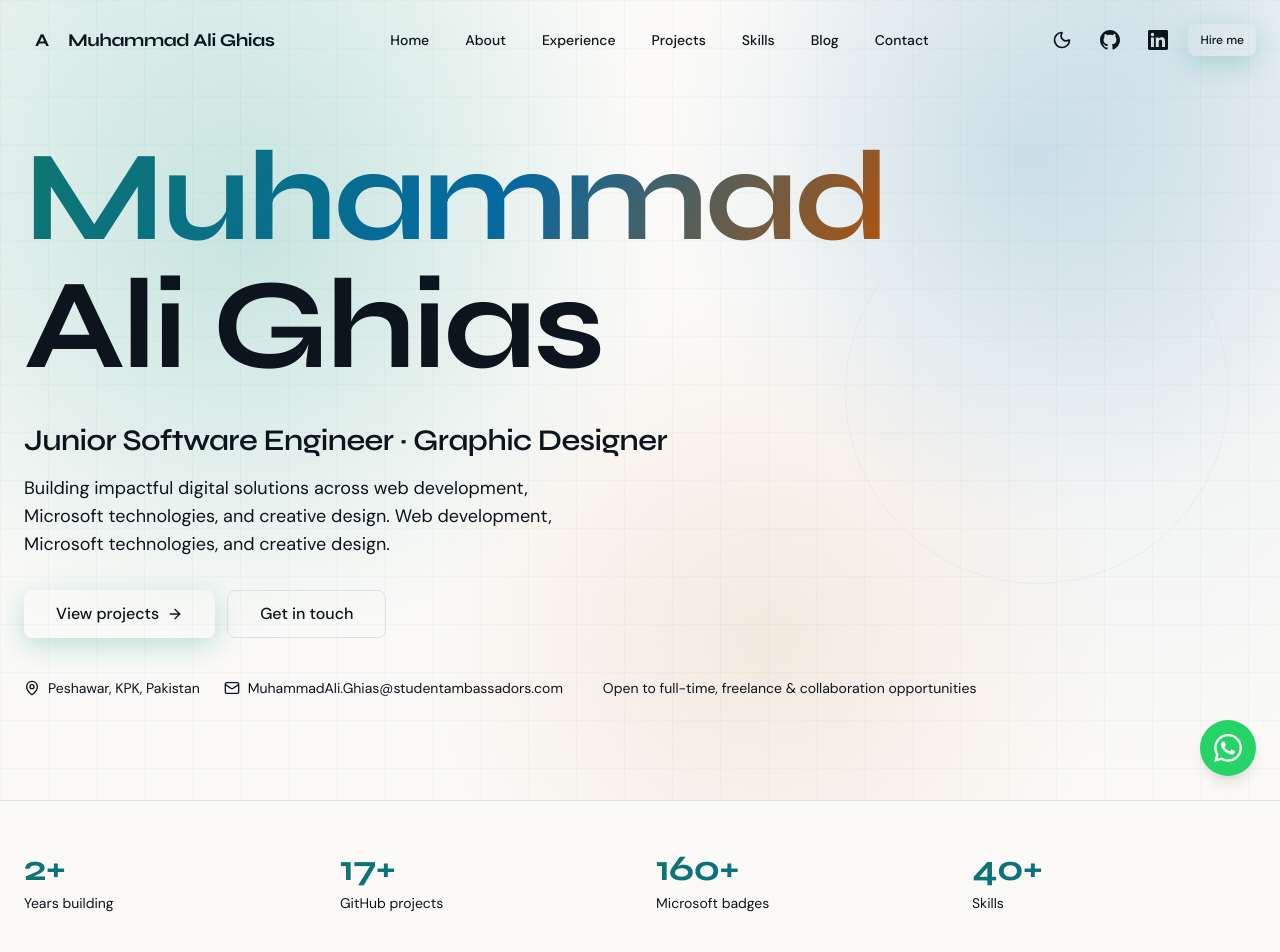
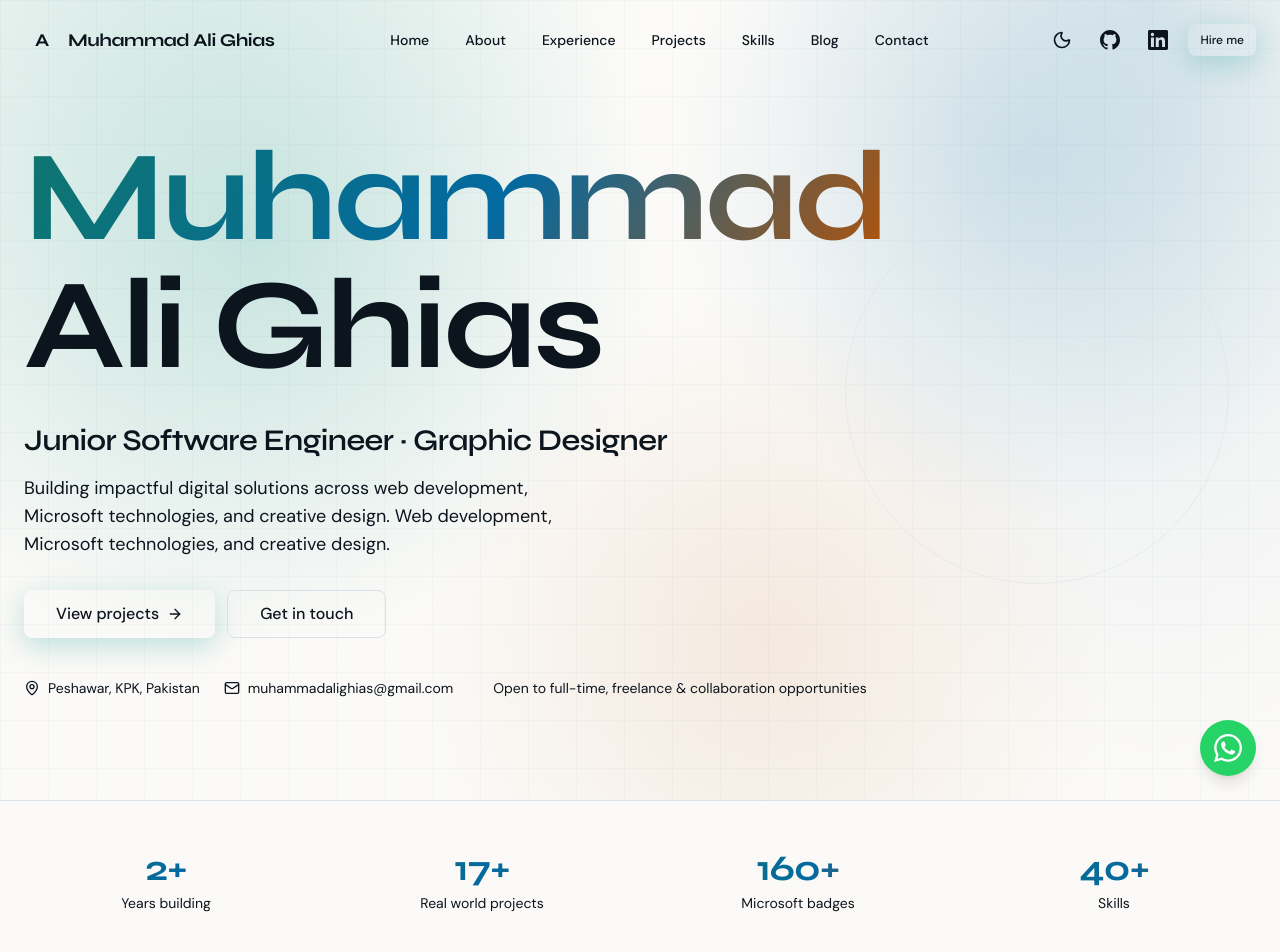
Before and after one commit to ali-ghiax/muhammad-ali-ghias-portfolio, a Next.js app: page / in a window 1280 px wide. Shown: the top 952 px of the page. Built offline with nearby package versions, Linux system fonts and the light colour scheme.

Commit message:
Update contact email and center homepage stats.
Use muhammadalighias@gmail.com and label shipped work as real world projects.

```diff
--- a/src/app/page.tsx
+++ b/src/app/page.tsx
@@ -128,7 +128,7 @@ export default function Home() {
         <div className="max-w-7xl mx-auto px-6 grid grid-cols-2 md:grid-cols-4 gap-8">
           {[
             { value: personalInfo.stats.yearsExperience, label: "Years building" },
-            { value: personalInfo.stats.projectsCompleted, label: "GitHub projects" },
+            { value: personalInfo.stats.projectsCompleted, label: "Real world projects" },
             { value: personalInfo.stats.systemsShipped, label: "Microsoft badges" },
             { value: personalInfo.stats.technologies, label: "Skills" },
           ].map((stat, index) => (
@@ -138,6 +138,7 @@ export default function Home() {
               whileInView={{ opacity: 1, y: 0 }}
               viewport={{ once: true }}
               transition={{ delay: index * 0.08 }}
+              className="text-center"
             >
               <div className="text-3xl md:text-4xl font-display font-bold text-gradient mb-1">
                 {stat.value}+
--- a/src/data/portfolio.ts
+++ b/src/data/portfolio.ts
@@ -4,7 +4,7 @@ export const personalInfo = {
   tagline:
     "Building impactful digital solutions across web development, Microsoft technologies, and creative design",
   bio: "I am a Junior Software Engineer and Lead Microsoft Learn Student Ambassador at CUSIT with experience in web development, Microsoft technologies, and cloud solutions. Skilled freelance graphic designer with a strong creative portfolio. Passionate about building impactful digital solutions and continuous learning.",
-  email: "MuhammadAli.Ghias@studentambassadors.com",
+  email: "muhammadalighias@gmail.com",
   phone: "+92 326 5763041",
   location: "Peshawar, KPK, Pakistan",
   availability: "Open to full-time, freelance & collaboration opportunities",
--- a/src/lib/seo.ts
+++ b/src/lib/seo.ts
@@ -6,7 +6,7 @@ export const siteConfig = {
     "Official portfolio of Muhammad Ali Ghias (MAG) — also known as Ali Ghias and Ghias. Junior Software Engineer, Graphic Designer, and Microsoft Learn Student Ambassador based in Peshawar, Pakistan.",
   url: "https://muhammadalighias.me",
   locale: "en_US",
-  email: "MuhammadAli.Ghias@studentambassadors.com",
+  email: "muhammadalighias@gmail.com",
   phone: "+92 326 5763041",
   location: {
     city: "Peshawar",
```
